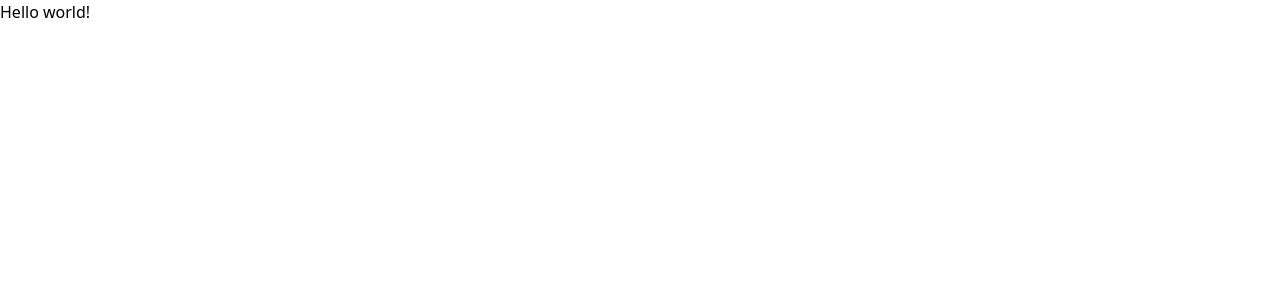
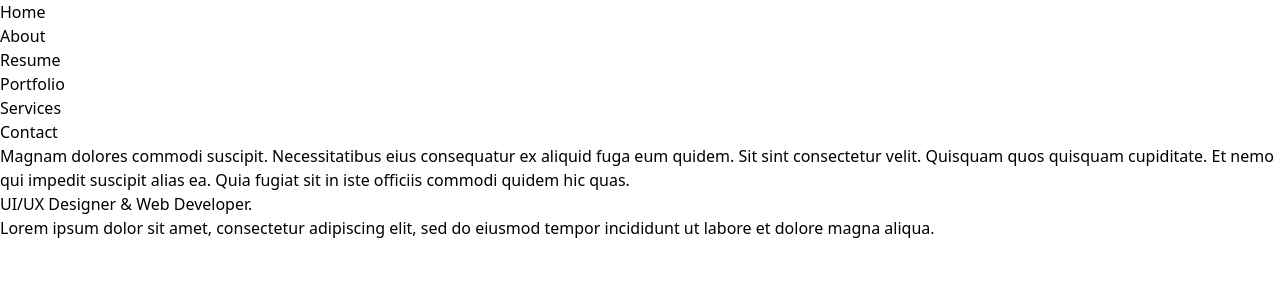
Before and after one commit to LeaBouillot/my-site, a React (Vite) app: page /about in a window 1280 px wide. Shown: the top 300 px of the page. Built offline with nearby package versions, Linux system fonts and the light colour scheme.

Commit message:
Navebar creation pages

```diff
--- a/index.html
+++ b/index.html
@@ -8,9 +8,7 @@
     <link href="./output.css" rel="stylesheet">
   </head>
   <body>
-    <h1 class="text-3xl font-bold underline">
-      Hello world!
-    </h1>
+
     <div id="root"></div>
     <script type="module" src="/src/main.tsx"></script>
   </body>
--- a/src/main.tsx
+++ b/src/main.tsx
@@ -1,10 +1,40 @@
-import React from 'react'
-import ReactDOM from 'react-dom/client'
-import App from './App.tsx'
-import './index.css'
+import React from 'react';
+import ReactDOM from 'react-dom/client';
+import App from './App.tsx';
+import './index.css';
+import Home from './pages/Home.tsx';
+import About from './pages/About.tsx';
+import Resume from './pages/Resume.tsx';
+import Portfolio from './pages/Portfolio.tsx';
+import Services from './pages/Services.tsx';
+import Contact from './pages/Contact.tsx';
+import { createBrowserRouter, RouterProvider } from'react-router-dom';
+
+const router = createBrowserRouter([
+  { path: "/",
+    element: <Home />,
+  },
+  { path: "/about",
+    element: <About />,
+  },
+  { path: "/resume",
+    element: <Resume />,
+  },
+  { path: "/portfolio",
+    element: <Portfolio />,
+  },
+  { path: "/services",
+    element: <Services />,
+  },
+  { path: "/contact",
+    element: <Contact />,
+  },
+]);
 
 ReactDOM.createRoot(document.getElementById('root')!).render(
   <React.StrictMode>
-    <App />
+    <RouterProvider router={router}>
+      <App />
+    </RouterProvider>
   </React.StrictMode>,
-)
+);
--- a/src/pages/About.tsx
+++ b/src/pages/About.tsx
@@ -0,0 +1,21 @@
+import Navbar from "../components/Navbar";
+
+export default function About() {
+
+    return (
+        <main>
+            <Navbar />
+            <p>
+            Magnam dolores commodi suscipit. Necessitatibus eius consequatur ex aliquid fuga eum quidem. Sit sint consectetur velit. Quisquam quos quisquam cupiditate. Et nemo qui impedit suscipit alias ea. Quia fugiat sit in iste officiis commodi quidem hic quas.
+            </p>
+            <h2>
+            UI/UX Designer & Web Developer.
+            </h2>
+            <p>
+            Lorem ipsum dolor sit amet, consectetur adipiscing elit, sed do eiusmod tempor incididunt ut labore et dolore magna aliqua.
+            </p>
+
+
+        </main>
+    )
+}
--- a/src/pages/Contact.tsx
+++ b/src/pages/Contact.tsx
@@ -0,0 +1,16 @@
+import Navbar from "../components/Navbar";
+
+export default function Contact() {
+    return (
+        <main>
+            <Navbar />
+            <h1>Contact</h1>
+            <p>Pour me contacter, utilisez les informations suivantes:</p>
+            <ul>
+                <li>Location: 123 BD Paul Vaillant Couturier, 75000 Paris</li>
+                <li>Email: leabouillot7@gmail.com</li>
+                <li>Téléphone: 06 12 34 56 78</li>
+            </ul>
+        </main>
+    )
+}
--- a/src/pages/Home.tsx
+++ b/src/pages/Home.tsx
@@ -0,0 +1,11 @@
+import Navbar from "../components/Navbar";
+
+export default function Home() {
+    return (
+        <main>
+            <Navbar />
+            <h1>Léa Bouillot</h1>
+            <p>I'm Developpeur</p>
+        </main>
+    )
+}
--- a/src/pages/Portfolio.tsx
+++ b/src/pages/Portfolio.tsx
@@ -0,0 +1,12 @@
+import Navbar from "../components/Navbar";
+
+export default function Portfolio() {
+    return (
+        <main>
+            <Navbar />
+            <h1>Portfolio</h1>
+            <p>Magnam dolores commodi suscipit. Necessitatibus eius consequatur ex aliquid fuga eum quidem. Sit sint consectetur velit. Quisquam quos quisquam cupiditate. Et nemo qui impedit suscipit alias ea. Quia fugiat sit in iste officiis commodi quidem hic quas.</p>
+
+        </main>
+    )
+}
--- a/src/pages/Resume.tsx
+++ b/src/pages/Resume.tsx
@@ -0,0 +1,13 @@
+import Navbar from "../components/Navbar";
+
+export default function Resume() {
+
+    return (
+        <main>
+            <Navbar />
+            <h1>Résumé</h1>
+            <p>Magnam dolores commodi suscipit. Necessitatibus eius consequatur ex aliquid fuga eum quidem. Sit sint consectetur velit. Quisquam quos quisquam cupiditate. Et nemo qui impedit suscipit alias ea. Quia fugiat sit in iste officiis commodi quidem hic quas.</p>
+
+        </main>
+    )
+}
--- a/src/pages/Services.tsx
+++ b/src/pages/Services.tsx
@@ -0,0 +1,12 @@
+import Navbar from "../components/Navbar";
+
+export default function Services() {
+    return (
+        <main>
+            <Navbar />
+            <h1>Services</h1>
+            <p>Magnam dolores commodi suscipit. Necessitatibus eius consequatur ex aliquid fuga eum quidem. Sit sint consectetur velit. Quisquam quos quisquam cupiditate. Et nemo qui impedit suscipit alias ea. Quia fugiat sit in iste officiis commodi quidem hic quas.</p>
+
+        </main>
+    )
+}
```
